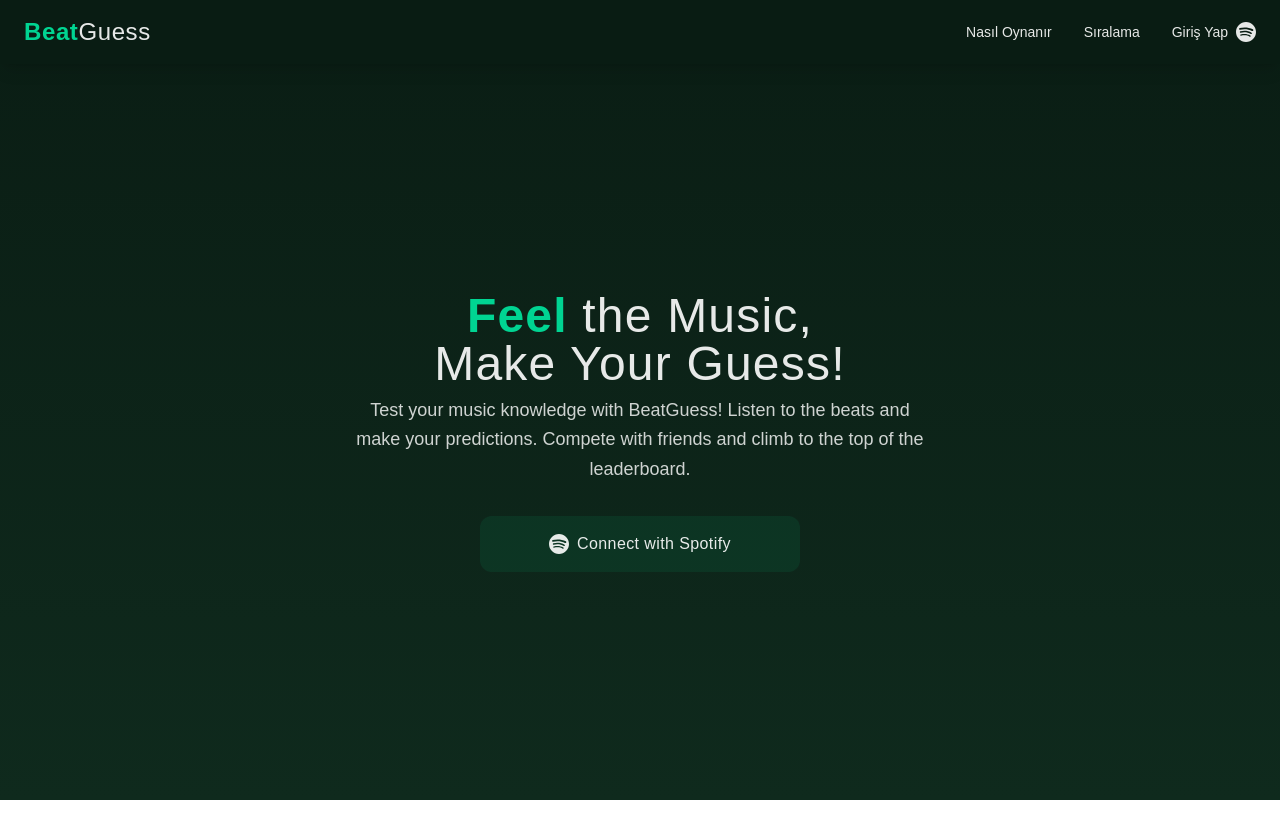
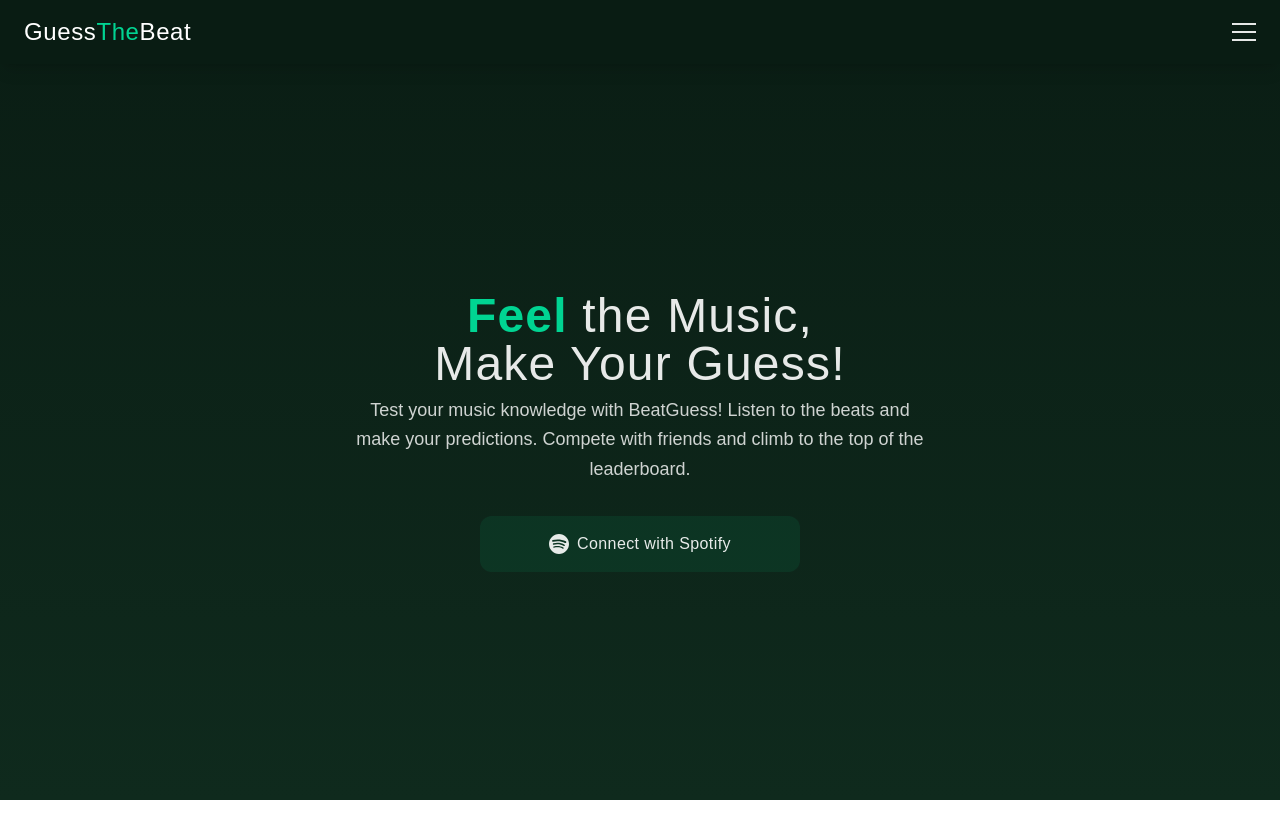
Before and after one commit to meldateksari/GuessTheBeat, a Next.js app: page / in a window 1280 px wide. Built offline with nearby package versions, Linux system fonts and the light colour scheme; no server answers.

Commit message:
Implement touch and scroll event handling in Home component; enhance Navbar with a responsive menu and user profile display

```diff
--- a/src/app/page.tsx
+++ b/src/app/page.tsx
@@ -11,19 +11,39 @@
   const { data: session, status } = useSession();
   const router = useRouter();
   const [scrollCount, setScrollCount] = useState(0);
+  const [isMenuOpen, setIsMenuOpen] = useState(false);
   const lastScrollTime = useRef<number>(0);
   const resetTimeout = useRef<NodeJS.Timeout | null>(null);
+  const touchStartY = useRef<number>(0);
 
-  // Scroll olayını dinle
+  // Scroll ve touch olaylarını dinle
   useEffect(() => {
     const handleScroll = (e: WheelEvent) => {
       if (e.deltaY < 0) { // Yukarı scroll
+        handleScrollAction();
+      }
+    };
+
+    const handleTouchStart = (e: TouchEvent) => {
+      touchStartY.current = e.touches[0].clientY;
+    };
+
+    const handleTouchEnd = (e: TouchEvent) => {
+      const touchEndY = e.changedTouches[0].clientY;
+      const deltaY = touchEndY - touchStartY.current;
+
+      if (deltaY > 10) { // Yukarı kaydırma eşiğini 10px'e düşürdük
+        handleScrollAction();
+      }
+    };
+
+    const handleScrollAction = () => {
       const now = Date.now();
       const timeSinceLastScroll = now - lastScrollTime.current;
 
       // İlk scroll veya son scroll'dan 2 saniye geçtiyse
       if (scrollCount === 0 || timeSinceLastScroll >= 2000) {
-          // Sayacı artır ve konsola yazdır
+        // Sayacı artır
         setScrollCount(prev => {
           const newCount = prev + 1;
           return newCount;
@@ -49,13 +69,18 @@
           }
         }
       }
-      }
     };
 
+    // Event listener'ları ekle
     window.addEventListener('wheel', handleScroll);
+    window.addEventListener('touchstart', handleTouchStart);
+    window.addEventListener('touchend', handleTouchEnd);
 
     return () => {
+      // Event listener'ları temizle
       window.removeEventListener('wheel', handleScroll);
+      window.removeEventListener('touchstart', handleTouchStart);
+      window.removeEventListener('touchend', handleTouchEnd);
       if (resetTimeout.current) {
         clearTimeout(resetTimeout.current);
       }
@@ -116,10 +141,10 @@
 
   return (
     <>
-      <Navbar />
+      <Navbar isMenuOpen={isMenuOpen} setIsMenuOpen={setIsMenuOpen} />
       <AnimatePresence mode="wait">
         <motion.div
-          className="flex flex-col items-center justify-center min-h-screen bg-gradient-to-b from-[#0A1D14] to-[#0F2A1D] text-white/90 p-4 pt-20"
+          className={`flex flex-col items-center justify-center min-h-screen bg-gradient-to-b from-[#0A1D14] to-[#0F2A1D] text-white/90 p-4 pt-20 mb-[15px] transition-all duration-300 ${isMenuOpen ? 'blur-[2px]' : ''}`}
           initial="initial"
           animate="animate"
           exit="exit"
@@ -158,7 +183,7 @@
               {session ? (
                 <Link href="/game" className="group relative w-full py-4 px-6 bg-emerald-500/10 rounded-xl hover:bg-emerald-500/20 transition-all duration-300 text-center overflow-hidden">
                 <span className="relative z-10 font-light tracking-wide flex items-center justify-center gap-2">
-                  Oyuna Geç
+                  Play Now
                 </span>
                 </Link>
               ):(
--- a/src/components/Navbar.tsx
+++ b/src/components/Navbar.tsx
@@ -3,10 +3,15 @@
 import Image from 'next/image';
 import Link from 'next/link';
 import { useSession, signOut, signIn } from 'next-auth/react';
-import { motion } from 'framer-motion';
+import { motion, AnimatePresence } from 'framer-motion';
+import { Dispatch, SetStateAction } from 'react';
 
+interface NavbarProps {
+  isMenuOpen: boolean;
+  setIsMenuOpen: Dispatch<SetStateAction<boolean>>;
+}
 
-export default function Navbar() {
+export default function Navbar({ isMenuOpen, setIsMenuOpen }: NavbarProps) {
   const { data: session } = useSession();
 
   const handleSpotifyLogin = async () => {
@@ -19,6 +24,22 @@
       console.error('Login error:', error);
     }
   };
+
+  const menuVariants = {
+    closed: {
+      x: "100%",
+      transition: {
+        duration: 0.2
+      }
+    },
+    open: {
+      x: "0%",
+      transition: {
+        duration: 0.3
+      }
+    }
+  };
+
   return (
     <motion.nav
       initial={{ y: -100 }}
@@ -26,82 +47,154 @@
       transition={{ duration: 0.5, ease: [0.43, 0.13, 0.23, 0.96] }}
       className="fixed top-0 left-0 right-0 bg-[#0A1D14]/95 backdrop-blur-sm text-white/90 py-4 px-6 flex justify-between items-center z-50 shadow-lg"
     >
+      {/* Logo */}
       <motion.div
         className="flex items-center gap-3"
         whileHover={{ scale: 1.02 }}
       >
         <Link href="/" className="text-2xl font-light tracking-wide">
-          <span className="font-semibold text-emerald-400">Beat</span>Guess
+          <span className="text-white">Guess</span>
+          <span className="text-emerald-400">The</span>
+          <span className="text-white">Beat</span>
         </Link>
       </motion.div>
 
-      <div className="flex items-center gap-8">
-        <motion.div className="hidden md:flex items-center gap-8 text-sm font-light">
-          <Link href="/how-to-play" className="hover:text-emerald-400 transition-colors duration-200">
-            Nasıl Oynanır
-          </Link>
-          <Link href="/leaderboard" className="hover:text-emerald-400 transition-colors duration-200">
-            Sıralama
-          </Link>
-          {session ? (
-            <>
-              <Link href="/profile" className="hover:text-emerald-400 transition-colors duration-200">
-                Profil
-              </Link>
+      {/* Hamburger Menu Button */}
       <motion.button
         whileHover={{ scale: 1.05 }}
         whileTap={{ scale: 0.95 }}
-                onClick={() => signOut()}
-                className="hover:text-emerald-400 transition-colors duration-200"
+        onClick={() => setIsMenuOpen(!isMenuOpen)}
+        className="text-white/90 z-50"
       >
-                Çıkış Yap
+        <div className="flex flex-col gap-1.5">
+          <motion.span
+            animate={isMenuOpen ? { rotate: 45, y: 8 } : { rotate: 0, y: 0 }}
+            className="w-6 h-0.5 bg-current block transition-transform"
+          />
+          <motion.span
+            animate={isMenuOpen ? { opacity: 0 } : { opacity: 1 }}
+            className="w-6 h-0.5 bg-current block"
+          />
+          <motion.span
+            animate={isMenuOpen ? { rotate: -45, y: -8 } : { rotate: 0, y: 0 }}
+            className="w-6 h-0.5 bg-current block transition-transform"
+          />
+        </div>
       </motion.button>
-            </>
-          ) : (
+
+      {/* Menu Overlay */}
+      <AnimatePresence>
+        {isMenuOpen && (
           <>
-              <motion.button
-                whileHover={{ scale: 1.05 }}
-                whileTap={{ scale: 0.95 }}
-                onClick={handleSpotifyLogin}
-                className="flex items-center gap-2 hover:text-emerald-400 transition-colors duration-200"
+            <motion.div
+              initial={{ opacity: 0 }}
+              animate={{ opacity: 1 }}
+              exit={{ opacity: 0 }}
+              onClick={() => setIsMenuOpen(false)}
+              className="fixed inset-0 bg-black/30 backdrop-blur-[2px] z-40 cursor-pointer"
+            />
+            <motion.div
+              variants={menuVariants}
+              initial="closed"
+              animate="open"
+              exit="closed"
+              className="fixed top-0 right-0 h-screen w-72 bg-gradient-to-b from-[#0A1D14] to-[#0F2A1D] shadow-2xl p-8 z-40 flex flex-col"
             >
-                <span>Giriş Yap</span>
-                <svg
-                  xmlns="http://www.w3.org/2000/svg"
-                  width="24"
-                  height="24"
-                  viewBox="0 0 24 24"
-                  fill="currentColor"
-                  className="w-5 h-5"
-                >
-                  <path d="M12 0C5.4 0 0 5.4 0 12s5.4 12 12 12 12-5.4 12-12S18.66 0 12 0zm5.521 17.34c-.24.359-.66.48-1.021.24-2.82-1.74-6.36-2.101-10.561-1.141-.418.122-.779-.179-.899-.539-.12-.421.18-.78.54-.9 4.56-1.021 8.52-.6 11.64 1.32.42.18.479.659.301 1.02zm1.44-3.3c-.301.42-.841.6-1.262.3-3.239-1.98-8.159-2.58-11.939-1.38-.479.12-1.02-.12-1.14-.6-.12-.48.12-1.021.6-1.141C9.6 9.9 15 10.561 18.72 12.84c.361.181.54.78.241 1.2zm.12-3.36C15.24 8.4 8.82 8.16 5.16 9.301c-.6.179-1.2-.181-1.38-.721-.18-.601.18-1.2.72-1.381 4.26-1.26 11.28-1.02 15.721 1.621.539.3.719 1.02.419 1.56-.299.421-1.02.599-1.559.3z"/>
-                </svg>
-              </motion.button>
-            </>
-          )}
-        </motion.div>
-
+              {/* Profile Section */}
               {session && (
-          <motion.div
-            className="w-8 h-8 rounded-full bg-emerald-800/30 overflow-hidden flex items-center justify-center"
-            whileHover={{ scale: 1.05 }}
-          >
+                <div className="flex items-center gap-4 mb-8 pt-14 border-b border-white/10 pb-6">
+                  <div className="w-14 h-14 rounded-full bg-emerald-800/30 overflow-hidden flex items-center justify-center ring-2 ring-emerald-500/20">
                     {session.user?.image ? (
                       <Image
                         src={session.user.image}
                         alt="Profile"
-                width={32}
-                height={32}
+                        width={56}
+                        height={56}
                         className="object-cover"
                       />
                     ) : (
-              <span className="text-sm font-semibold text-emerald-400">
+                      <span className="text-lg font-semibold text-emerald-400">
                         {session.user?.name?.[0]?.toUpperCase() || '?'}
                       </span>
                     )}
-          </motion.div>
+                  </div>
+                  <div>
+                    <p className="text-base font-medium text-white/90">{session.user?.name}</p>
+                    <p className="text-sm text-emerald-400/80">@{session.user?.email?.split('@')[0]}</p>
+                  </div>
+                </div>
+              )}
+
+              {/* Menu Items */}
+              <div className="flex flex-col gap-1">
+                <Link
+                  href="/how-to-play"
+                  className="flex items-center gap-3 px-4 py-3.5 hover:bg-white/5 rounded-lg transition-all duration-200 group"
+                  onClick={() => setIsMenuOpen(false)}
+                >
+                  <svg xmlns="http://www.w3.org/2000/svg" className="w-5 h-5 text-emerald-400/70 group-hover:text-emerald-400 transition-colors duration-200" fill="none" viewBox="0 0 24 24" stroke="currentColor">
+                    <path strokeLinecap="round" strokeLinejoin="round" strokeWidth={2} d="M13 16h-1v-4h-1m1-4h.01M21 12a9 9 0 11-18 0 9 9 0 0118 0z" />
+                  </svg>
+                  <span className="text-white/70 group-hover:text-white/90 transition-colors duration-200">Nasıl Oynanır</span>
+                </Link>
+                <Link
+                  href="/leaderboard"
+                  className="flex items-center gap-3 px-4 py-3.5 hover:bg-white/5 rounded-lg transition-all duration-200 group"
+                  onClick={() => setIsMenuOpen(false)}
+                >
+                  <svg xmlns="http://www.w3.org/2000/svg" className="w-5 h-5 text-emerald-400/70 group-hover:text-emerald-400 transition-colors duration-200" fill="none" viewBox="0 0 24 24" stroke="currentColor">
+                    <path strokeLinecap="round" strokeLinejoin="round" strokeWidth={2} d="M9 19v-6a2 2 0 00-2-2H5a2 2 0 00-2 2v6a2 2 0 002 2h2a2 2 0 002-2zm0 0V9a2 2 0 012-2h2a2 2 0 012 2v10m-6 0a2 2 0 002 2h2a2 2 0 002-2m0 0V5a2 2 0 012-2h2a2 2 0 012 2v14a2 2 0 01-2 2h-2a2 2 0 01-2-2z" />
+                  </svg>
+                  <span className="text-white/70 group-hover:text-white/90 transition-colors duration-200">Sıralama</span>
+                </Link>
+                {session ? (
+                  <>
+                    <Link
+                      href="/profile"
+                      className="flex items-center gap-3 px-4 py-3.5 hover:bg-white/5 rounded-lg transition-all duration-200 group"
+                      onClick={() => setIsMenuOpen(false)}
+                    >
+                      <svg xmlns="http://www.w3.org/2000/svg" className="w-5 h-5 text-emerald-400/70 group-hover:text-emerald-400 transition-colors duration-200" fill="none" viewBox="0 0 24 24" stroke="currentColor">
+                        <path strokeLinecap="round" strokeLinejoin="round" strokeWidth={2} d="M16 7a4 4 0 11-8 0 4 4 0 018 0zM12 14a7 7 0 00-7 7h14a7 7 0 00-7-7z" />
+                      </svg>
+                      <span className="text-white/70 group-hover:text-white/90 transition-colors duration-200">Profil</span>
+                    </Link>
+                    <motion.button
+                      whileHover={{ scale: 1.01 }}
+                      whileTap={{ scale: 0.99 }}
+                      onClick={() => {
+                        signOut();
+                        setIsMenuOpen(false);
+                      }}
+                      className="flex items-center gap-3 px-4 py-3.5 hover:bg-white/5 rounded-lg transition-all duration-200 group text-left mt-2"
+                    >
+                      <svg xmlns="http://www.w3.org/2000/svg" className="w-5 h-5 text-rose-400/70 group-hover:text-rose-400 transition-colors duration-200" fill="none" viewBox="0 0 24 24" stroke="currentColor">
+                        <path strokeLinecap="round" strokeLinejoin="round" strokeWidth={2} d="M17 16l4-4m0 0l-4-4m4 4H7m6 4v1a3 3 0 01-3 3H6a3 3 0 01-3-3V7a3 3 0 013-3h4a3 3 0 013 3v1" />
+                      </svg>
+                      <span className="text-white/70 group-hover:text-white/90 transition-colors duration-200">Çıkış Yap</span>
+                    </motion.button>
+                  </>
+                ) : (
+                  <motion.button
+                    whileHover={{ scale: 1.01 }}
+                    whileTap={{ scale: 0.99 }}
+                    onClick={() => {
+                      handleSpotifyLogin();
+                      setIsMenuOpen(false);
+                    }}
+                    className="flex items-center gap-3 px-4 py-3.5 bg-emerald-500/10 hover:bg-emerald-500/20 rounded-lg transition-all duration-200 group mt-2"
+                  >
+                    <svg className="w-5 h-5 text-emerald-400" viewBox="0 0 24 24" fill="currentColor">
+                      <path d="M12 0C5.4 0 0 5.4 0 12s5.4 12 12 12 12-5.4 12-12S18.66 0 12 0zm5.521 17.34c-.24.359-.66.48-1.021.24-2.82-1.74-6.36-2.101-10.561-1.141-.418.122-.779-.179-.899-.539-.12-.421.18-.78.54-.9 4.56-1.021 8.52-.6 11.64 1.32.42.18.479.659.301 1.02zm1.44-3.3c-.301.42-.841.6-1.262.3-3.239-1.98-8.159-2.58-11.939-1.38-.479.12-1.02-.12-1.14-.6-.12-.48.12-1.021.6-1.141C9.6 9.9 15 10.561 18.72 12.84c.361.181.54.78.241 1.2zm.12-3.36C15.24 8.4 8.82 8.16 5.16 9.301c-.6.179-1.2-.181-1.38-.721-.18-.601.18-1.2.72-1.381 4.26-1.26 11.28-1.02 15.721 1.621.539.3.719 1.02.419 1.56-.299.421-1.02.599-1.559.3z"/>
+                    </svg>
+                    <span className="text-white/90 group-hover:text-white transition-colors duration-200">Spotify ile Giriş Yap</span>
+                  </motion.button>
                 )}
               </div>
+            </motion.div>
+          </>
+        )}
+      </AnimatePresence>
     </motion.nav>
   );
 }
```
Lines whose indentation alone changed are shown as unchanged.
